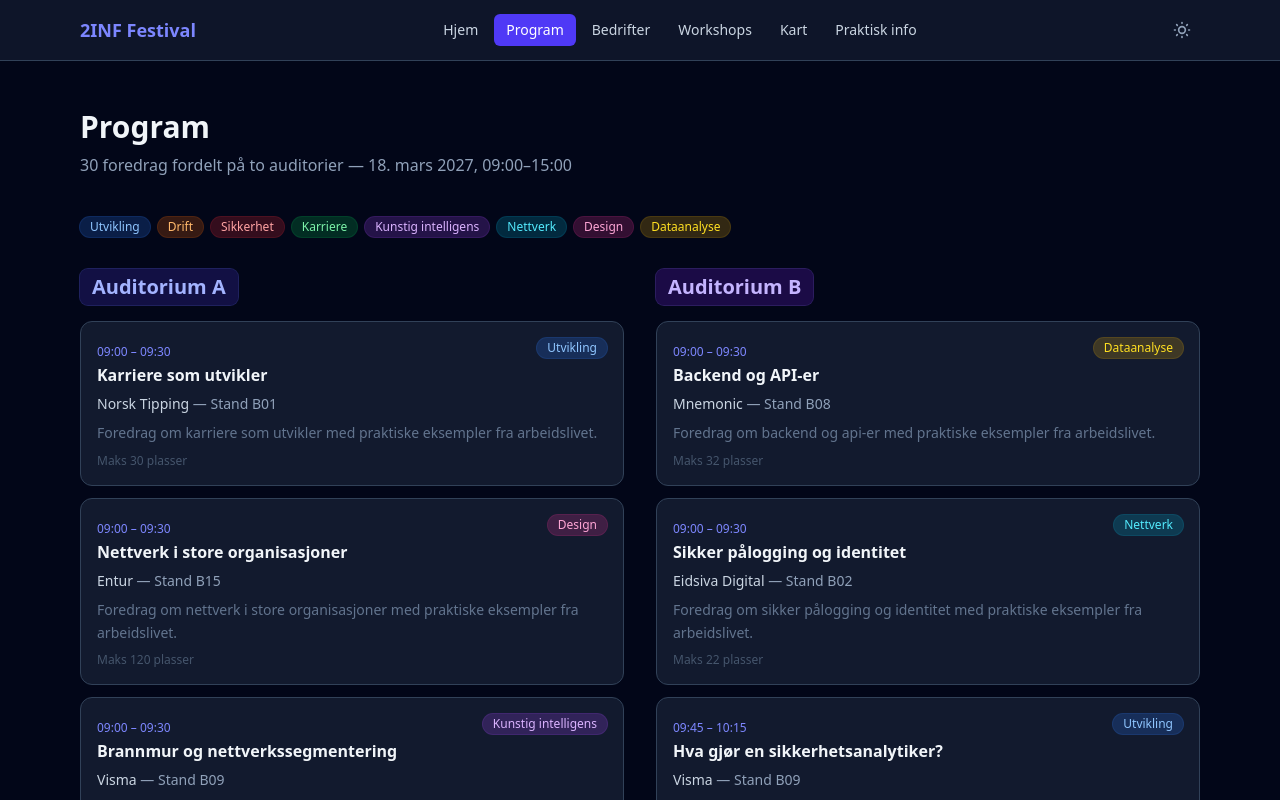
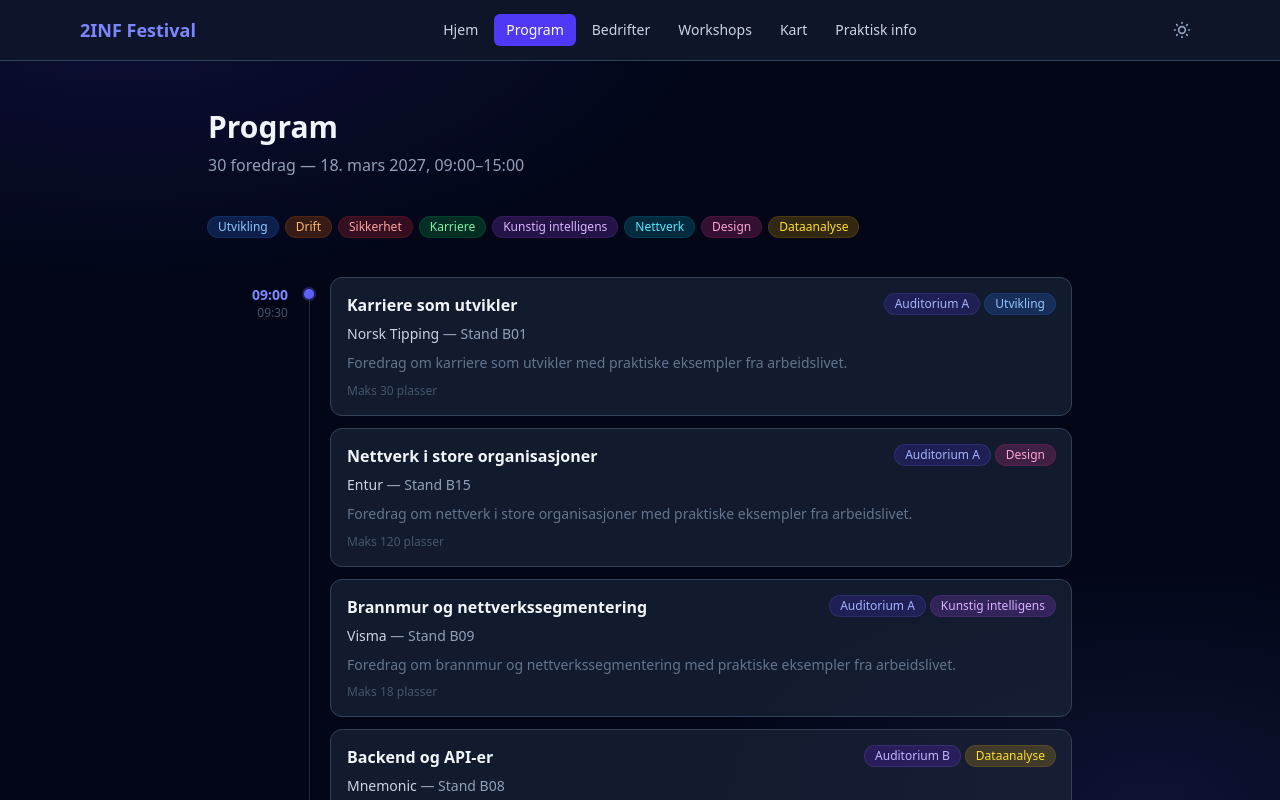
Before and after one commit to SharkFF0/2inf-festival, a Next.js app: page /program in a window 1280 px wide. Shown: the top 800 px of the page. Built offline with nearby package versions, Linux system fonts and the light colour scheme.

Commit message:
made the program, bedrifter and workshops page look better with more color and diffrent styling

```diff
--- a/app/globals.css
+++ b/app/globals.css
@@ -18,8 +18,13 @@ body {
   @apply bg-slate-50 text-slate-900 transition-colors duration-200;
 }
 
+/* Dark mode: subtle indigo-purple gradient so the background isn't flat */
 .dark body {
-  @apply bg-slate-950 text-slate-100;
+  color: #f1f5f9;
+  background: radial-gradient(ellipse 80% 60% at 10% 0%, rgba(67, 56, 202, 0.18) 0%, transparent 60%),
+              radial-gradient(ellipse 60% 50% at 90% 100%, rgba(99, 102, 241, 0.12) 0%, transparent 60%),
+              #020617;
+  background-attachment: fixed;
 }
 
 /* ── Scrollbar (dark) ── */
@@ -36,13 +41,3 @@ body {
 .dark ::-webkit-scrollbar-thumb:hover {
   background: #475569;
 }
-
-/* ── Category badge colours ── */
-.badge-Utvikling        { @apply bg-blue-500/20 text-blue-300 ring-1 ring-blue-500/30; }
-.badge-Drift            { @apply bg-orange-500/20 text-orange-300 ring-1 ring-orange-500/30; }
-.badge-Sikkerhet        { @apply bg-red-500/20 text-red-300 ring-1 ring-red-500/30; }
-.badge-Karriere         { @apply bg-green-500/20 text-green-300 ring-1 ring-green-500/30; }
-.badge-Kunstig\ intelligens { @apply bg-purple-500/20 text-purple-300 ring-1 ring-purple-500/30; }
-.badge-Nettverk         { @apply bg-cyan-500/20 text-cyan-300 ring-1 ring-cyan-500/30; }
-.badge-Design           { @apply bg-pink-500/20 text-pink-300 ring-1 ring-pink-500/30; }
-.badge-Dataanalyse      { @apply bg-yellow-500/20 text-yellow-300 ring-1 ring-yellow-500/30; }
--- a/app/program/page.tsx
+++ b/app/program/page.tsx
@@ -5,110 +5,113 @@ const kategoriFarger: Record<string, string> = {
   Drift: "bg-orange-500/20 text-orange-300 ring-1 ring-orange-500/30",
   Sikkerhet: "bg-red-500/20 text-red-300 ring-1 ring-red-500/30",
   Karriere: "bg-green-500/20 text-green-300 ring-1 ring-green-500/30",
-  "Kunstig intelligens":
-    "bg-purple-500/20 text-purple-300 ring-1 ring-purple-500/30",
+  "Kunstig intelligens": "bg-purple-500/20 text-purple-300 ring-1 ring-purple-500/30",
   Nettverk: "bg-cyan-500/20 text-cyan-300 ring-1 ring-cyan-500/30",
   Design: "bg-pink-500/20 text-pink-300 ring-1 ring-pink-500/30",
   Dataanalyse: "bg-yellow-500/20 text-yellow-300 ring-1 ring-yellow-500/30",
 };
 
-const auditoriumA = foredrag
-  .filter((f) => f.rom === "Auditorium A")
-  .sort((a, b) => a.startTid.localeCompare(b.startTid));
-const auditoriumB = foredrag
-  .filter((f) => f.rom === "Auditorium B")
-  .sort((a, b) => a.startTid.localeCompare(b.startTid));
+const auditoriumFarger: Record<string, string> = {
+  "Auditorium A": "bg-indigo-600/20 text-indigo-300 ring-1 ring-indigo-500/30",
+  "Auditorium B": "bg-violet-600/20 text-violet-300 ring-1 ring-violet-500/30",
+};
 
 function getBedrift(id: number) {
   return bedrifter.find((b) => b.id === id);
 }
 
-function ForedragKort({ f }: { f: (typeof foredrag)[0] }) {
-  const bedrift = getBedrift(f.holderBedriftId);
-  const farge =
-    kategoriFarger[f.kategori] ??
-    "bg-slate-500/20 text-slate-300 ring-1 ring-slate-500/30";
-
-  return (
-    <article className="flex flex-col gap-2 rounded-xl border border-slate-700 bg-slate-800/60 p-4 transition-all hover:border-indigo-500/40 hover:bg-slate-800">
-      <div className="flex items-start justify-between gap-3">
-        <div>
-          <span className="text-xs font-medium text-indigo-400">
-            {f.startTid} – {f.sluttTid}
-          </span>
-          <h3 className="mt-0.5 font-semibold text-slate-100 leading-snug">
-            {f.tittel}
-          </h3>
-        </div>
-        <span
-          className={`shrink-0 rounded-full px-2.5 py-0.5 text-xs font-medium ${farge}`}
-        >
-          {f.kategori}
-        </span>
-      </div>
-      {bedrift && (
-        <p className="text-sm text-slate-400">
-          <span className="font-medium text-slate-300">{bedrift.navn}</span>{" "}
-          &mdash; Stand {bedrift.standnummer}
-        </p>
-      )}
-      <p className="text-sm text-slate-500 leading-relaxed">{f.beskrivelse}</p>
-      <p className="text-xs text-slate-600">Maks {f.maksPlasser} plasser</p>
-    </article>
+/* Group by start time, sort groups and items within */
+function groupByTime() {
+  const sorted = [...foredrag].sort((a, b) =>
+    a.startTid.localeCompare(b.startTid) || a.rom.localeCompare(b.rom)
   );
+  const map = new Map<string, typeof foredrag>();
+  for (const f of sorted) {
+    const key = `${f.startTid}–${f.sluttTid}`;
+    if (!map.has(key)) map.set(key, []);
+    map.get(key)!.push(f);
+  }
+  return map;
 }
 
 export default function Program() {
+  const grouped = groupByTime();
+
   return (
-    <div className="mx-auto max-w-6xl px-4 py-12">
+    <div className="mx-auto max-w-4xl px-4 py-12">
       <div className="mb-10">
         <h1 className="text-3xl font-bold text-slate-100">Program</h1>
         <p className="mt-2 text-slate-400">
-          {foredrag.length} foredrag fordelt på to auditorier &mdash; 18. mars
-          2027, 09:00–15:00
+          {foredrag.length} foredrag &mdash; 18. mars 2027, 09:00–15:00
         </p>
       </div>
 
       {/* Kategori-forklaring */}
       <div className="mb-8 flex flex-wrap gap-2">
         {Object.entries(kategoriFarger).map(([k, cls]) => (
-          <span
-            key={k}
-            className={`rounded-full px-2.5 py-0.5 text-xs font-medium ${cls}`}
-          >
+          <span key={k} className={`rounded-full px-2.5 py-0.5 text-xs font-medium ${cls}`}>
             {k}
           </span>
         ))}
       </div>
 
-      <div className="grid gap-8 md:grid-cols-2">
-        {/* Auditorium A */}
-        <div>
-          <h2 className="mb-4 flex items-center gap-2 text-xl font-semibold text-slate-100">
-            <span className="rounded-lg bg-indigo-600/20 px-3 py-1 text-indigo-300 ring-1 ring-indigo-500/30">
-              Auditorium A
-            </span>
-          </h2>
-          <div className="flex flex-col gap-3">
-            {auditoriumA.map((f) => (
-              <ForedragKort key={f.id} f={f} />
-            ))}
+      {/* Timeline */}
+      <div className="relative flex flex-col gap-0">
+        {[...grouped.entries()].map(([slot, items], groupIdx) => (
+          <div key={slot} className="flex gap-4">
+            {/* Time axis */}
+            <div className="flex w-20 shrink-0 flex-col items-end pt-4">
+              <span className="text-sm font-semibold text-indigo-400 tabular-nums">
+                {items[0].startTid}
+              </span>
+              <span className="text-xs text-slate-600">{items[0].sluttTid}</span>
+            </div>
+
+            {/* Vertical line */}
+            <div className="flex flex-col items-center">
+              <div className="mt-5 h-2.5 w-2.5 shrink-0 rounded-full bg-indigo-500 ring-2 ring-indigo-500/30" />
+              {groupIdx < grouped.size - 1 && (
+                <div className="w-px flex-1 bg-slate-700/60" />
+              )}
+            </div>
+
+            {/* Cards for this time slot */}
+            <div className="flex flex-1 flex-col gap-3 pb-6 pt-2">
+              {items.map((f) => {
+                const bedrift = getBedrift(f.holderBedriftId);
+                const kFarge = kategoriFarger[f.kategori] ?? "bg-slate-500/20 text-slate-300 ring-1 ring-slate-500/30";
+                const aFarge = auditoriumFarger[f.rom] ?? "";
+
+                return (
+                  <article
+                    key={f.id}
+                    className="flex flex-col gap-2 rounded-xl border border-slate-700 bg-slate-800/60 p-4 transition-all duration-200 hover:scale-[1.02] hover:border-indigo-500/40 hover:bg-slate-800 hover:shadow-lg hover:shadow-indigo-950/40"
+                  >
+                    <div className="flex flex-wrap items-start justify-between gap-2">
+                      <h3 className="font-semibold text-slate-100 leading-snug">{f.tittel}</h3>
+                      <div className="flex gap-1.5 flex-wrap">
+                        <span className={`shrink-0 rounded-full px-2.5 py-0.5 text-xs font-medium ${aFarge}`}>
+                          {f.rom}
+                        </span>
+                        <span className={`shrink-0 rounded-full px-2.5 py-0.5 text-xs font-medium ${kFarge}`}>
+                          {f.kategori}
+                        </span>
+                      </div>
+                    </div>
+                    {bedrift && (
+                      <p className="text-sm text-slate-400">
+                        <span className="font-medium text-slate-300">{bedrift.navn}</span>
+                        {" "}&mdash; Stand {bedrift.standnummer}
+                      </p>
+                    )}
+                    <p className="text-sm text-slate-500 leading-relaxed">{f.beskrivelse}</p>
+                    <p className="text-xs text-slate-600">Maks {f.maksPlasser} plasser</p>
+                  </article>
+                );
+              })}
+            </div>
           </div>
-        </div>
-
-        {/* Auditorium B */}
-        <div>
-          <h2 className="mb-4 flex items-center gap-2 text-xl font-semibold text-slate-100">
-            <span className="rounded-lg bg-violet-600/20 px-3 py-1 text-violet-300 ring-1 ring-violet-500/30">
-              Auditorium B
-            </span>
-          </h2>
-          <div className="flex flex-col gap-3">
-            {auditoriumB.map((f) => (
-              <ForedragKort key={f.id} f={f} />
-            ))}
-          </div>
-        </div>
+        ))}
       </div>
     </div>
   );
--- a/app/workshops/page.tsx
+++ b/app/workshops/page.tsx
@@ -1,96 +1,77 @@
 import { workshops, bedrifter, rom } from "@/data/festival";
 
-function getBedrift(id: number) {
-  return bedrifter.find((b) => b.id === id);
-}
+/* Cycle through accent colours to give each workshop visual variety */
+const accents = [
+  { border: "border-l-indigo-500",  time: "text-indigo-400",  bg: "bg-indigo-500/10" },
+  { border: "border-l-violet-500",  time: "text-violet-400",  bg: "bg-violet-500/10" },
+  { border: "border-l-cyan-500",    time: "text-cyan-400",    bg: "bg-cyan-500/10"   },
+  { border: "border-l-emerald-500", time: "text-emerald-400", bg: "bg-emerald-500/10"},
+  { border: "border-l-pink-500",    time: "text-pink-400",    bg: "bg-pink-500/10"   },
+  { border: "border-l-amber-500",   time: "text-amber-400",   bg: "bg-amber-500/10"  },
+];
 
-function getRom(id: number) {
-  return rom.find((r) => r.id === id);
-}
+function getBedrift(id: number) { return bedrifter.find((b) => b.id === id); }
+function getRom(id: number)     { return rom.find((r) => r.id === id);       }
 
 export default function Workshops() {
-  const sorted = [...workshops].sort((a, b) =>
-    a.startTid.localeCompare(b.startTid),
-  );
+  const sorted = [...workshops].sort((a, b) => a.startTid.localeCompare(b.startTid));
 
   return (
     <div className="mx-auto max-w-6xl px-4 py-12">
       <div className="mb-10">
         <h1 className="text-3xl font-bold text-slate-100">Workshops</h1>
         <p className="mt-2 text-slate-400">
-          {workshops.length} praktiske workshops ledet av bedriftene &mdash; lær
-          noe nytt på en time!
+          {workshops.length} praktiske workshops ledet av bedriftene &mdash; lær noe nytt på en time!
         </p>
       </div>
 
       <div className="grid gap-4 sm:grid-cols-2 lg:grid-cols-3">
-        {sorted.map((w) => {
-          const bedrift = getBedrift(w.holderBedriftId);
+        {sorted.map((w, i) => {
+          const bedrift  = getBedrift(w.holderBedriftId);
           const klasserom = getRom(w.romId);
+          const acc = accents[i % accents.length];
 
           return (
             <article
               key={w.id}
-              className="flex flex-col gap-3 rounded-xl border border-slate-700 bg-slate-800/60 p-5 transition-all hover:border-indigo-500/40 hover:bg-slate-800"
+              className={`flex flex-col gap-3 rounded-xl border border-slate-700 border-l-4 ${acc.border} bg-slate-800/60 p-5 transition-all duration-200 hover:scale-[1.02] hover:border-slate-600 hover:bg-slate-800 hover:shadow-lg hover:shadow-black/30`}
             >
-              {/* Tid */}
+              {/* Tid + plasser */}
               <div className="flex items-center justify-between">
-                <span className="text-sm font-semibold text-indigo-400">
+                <span className={`text-sm font-bold ${acc.time}`}>
                   {w.startTid} – {w.sluttTid}
                 </span>
-                <span className="rounded-full bg-slate-700 px-2.5 py-0.5 text-xs text-slate-300">
+                <span className={`rounded-full px-2.5 py-0.5 text-xs font-medium ${acc.bg} ${acc.time}`}>
                   {w.maksPlasser} plasser
                 </span>
               </div>
 
               {/* Tittel */}
-              <h2 className="font-semibold text-slate-100 leading-snug">
-                {w.tittel}
-              </h2>
+              <h2 className="font-semibold text-slate-100 leading-snug">{w.tittel}</h2>
 
               {/* Bedrift */}
               {bedrift && (
                 <p className="text-sm text-slate-400">
-                  <span className="font-medium text-slate-300">
-                    {bedrift.navn}
-                  </span>
+                  <span className="font-medium text-slate-300">{bedrift.navn}</span>
+                  <span className="ml-1.5 text-slate-600">&mdash; Stand {bedrift.standnummer}</span>
                 </p>
               )}
 
               {/* Rom */}
               {klasserom && (
                 <div className="flex items-center gap-1.5 text-xs text-slate-500">
-                  <svg
-                    xmlns="http://www.w3.org/2000/svg"
-                    className="h-3.5 w-3.5"
-                    fill="none"
-                    viewBox="0 0 24 24"
-                    stroke="currentColor"
-                  >
-                    <path
-                      strokeLinecap="round"
-                      strokeLinejoin="round"
-                      strokeWidth={2}
-                      d="M17.657 16.657L13.414 20.9a1.998 1.998 0 01-2.827 0l-4.244-4.243a8 8 0 1111.314 0z"
-                    />
-                    <path
-                      strokeLinecap="round"
-                      strokeLinejoin="round"
-                      strokeWidth={2}
-                      d="M15 11a3 3 0 11-6 0 3 3 0 016 0z"
-                    />
+                  <svg xmlns="http://www.w3.org/2000/svg" className="h-3.5 w-3.5 shrink-0" fill="none" viewBox="0 0 24 24" stroke="currentColor">
+                    <path strokeLinecap="round" strokeLinejoin="round" strokeWidth={2} d="M17.657 16.657L13.414 20.9a1.998 1.998 0 01-2.827 0l-4.244-4.243a8 8 0 1111.314 0z" />
+                    <path strokeLinecap="round" strokeLinejoin="round" strokeWidth={2} d="M15 11a3 3 0 11-6 0 3 3 0 016 0z" />
                   </svg>
-                  Rom {klasserom.romnummer} &mdash; {klasserom.bygning} (maks{" "}
-                  {klasserom.kapasitet})
+                  Rom {klasserom.romnummer} &mdash; {klasserom.bygning}
                 </div>
               )}
 
               {/* Forkunnskaper */}
-              <div className="mt-auto rounded-lg bg-slate-700/40 px-3 py-2 text-xs text-slate-400">
-                <span className="font-medium text-slate-300">
-                  Forkunnskaper:{" "}
-                </span>
-                {w.forkunnskaper}
+              <div className={`mt-auto rounded-lg px-3 py-2 text-xs ${acc.bg}`}>
+                <span className="font-medium text-slate-300">Forkunnskaper: </span>
+                <span className="text-slate-400">{w.forkunnskaper}</span>
               </div>
             </article>
           );
--- a/components/Map.tsx
+++ b/components/Map.tsx
@@ -26,6 +26,10 @@ const markers = [
     label: "Kantine / Fellesareal",
   },
   { pos: [60.7941, 11.067] as [number, number], label: "Parkering" },
+  {
+    pos: [60.7945, 11.0685] as [number, number],
+    label: "Lab 1 & Lab 2 / Klasserom (Teknologibygget)",
+  },
 ];
 
 export default function Map() {
```
Also changed, not shown: app/bedrifter/page.tsx (+62 -17 lines).
